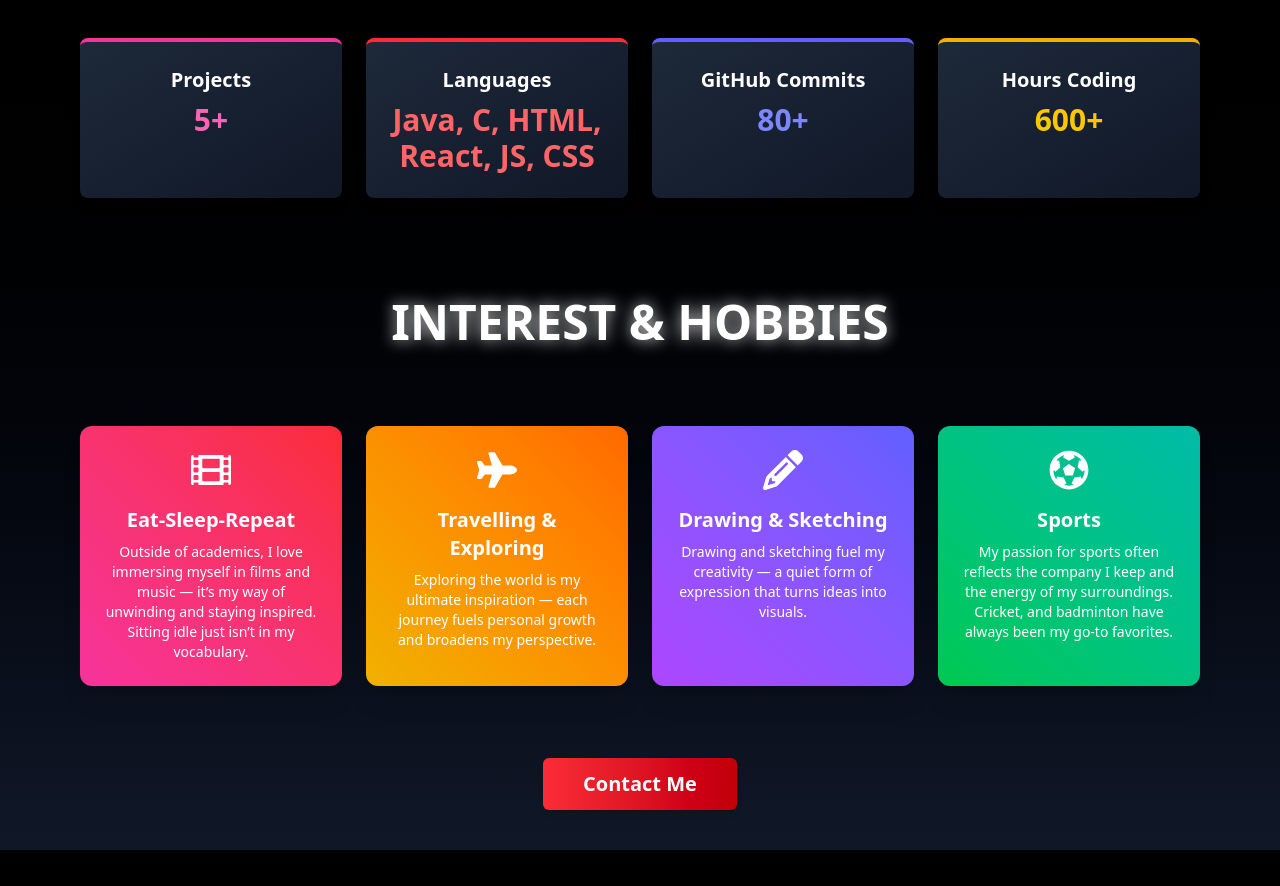
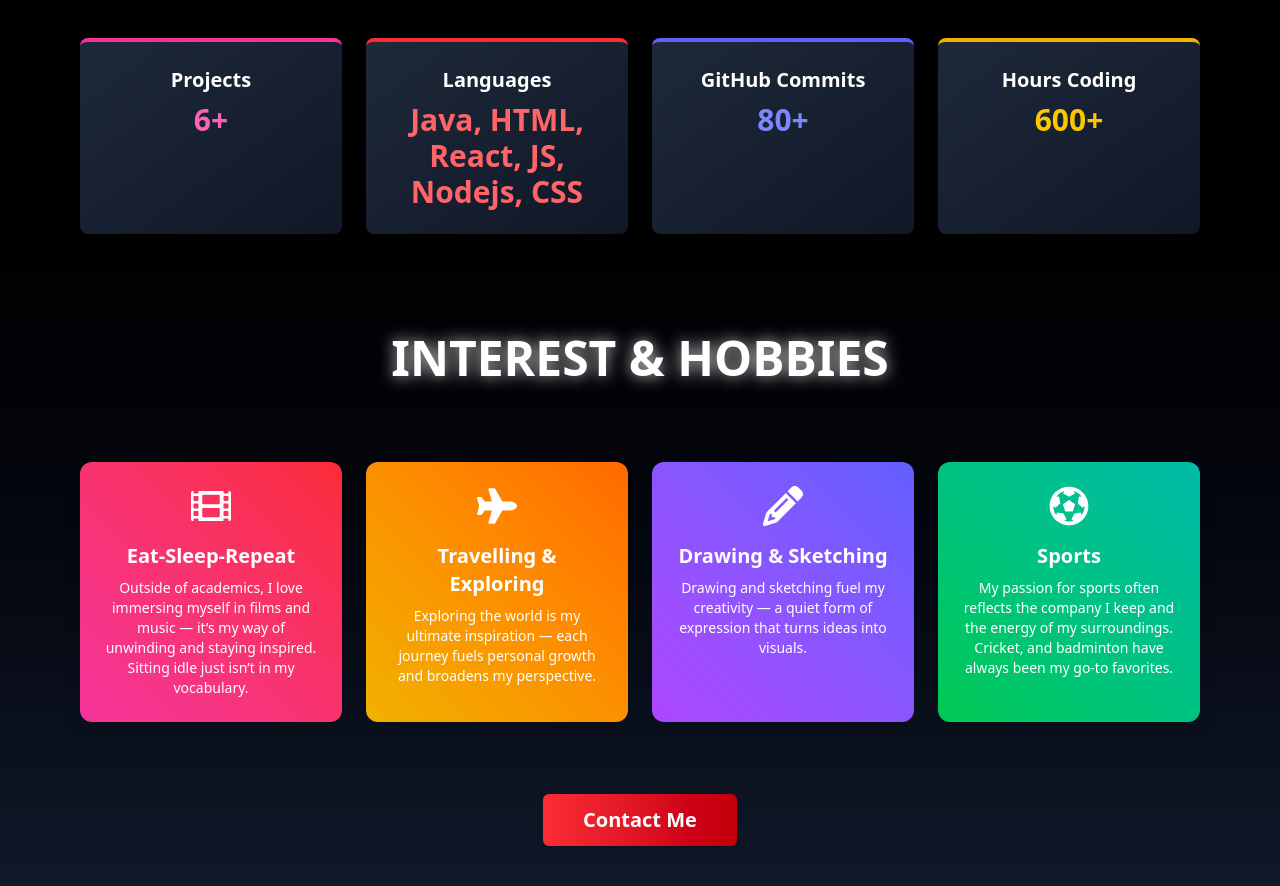
Before and after one commit to Bharat-dixit-0512/My-Portfolio, a React (Vite) app: page / in a window 1280 px wide. Shown: the part 983-1869 px from the top of the page. Before the commit the page ends 1833 px from the top, so only its background shows below. Built offline with nearby package versions, Linux system fonts and the light colour scheme.

Commit message:
Add one project and also some mini update

```diff
--- a/src/components/About.jsx
+++ b/src/components/About.jsx
@@ -101,10 +101,10 @@ const About = () => {
         <div className="grid grid-cols-2 sm:grid-cols-3 md:grid-cols-4 gap-4 text-white text-sm sm:text-base mb-16">
           {[
             'React',
+            'Next.js',
             'Node.js',
             'Tailwind CSS',
             'JavaScript',
-            'TypeScript',
             'MongoDB',
             'Express',
             'Git',
--- a/src/components/Home.jsx
+++ b/src/components/Home.jsx
@@ -62,11 +62,11 @@ const Home = () => {
         <div className="grid grid-cols-1 sm:grid-cols-2 md:grid-cols-4 gap-6 px-4">
           <div className="bg-gradient-to-br from-gray-800 to-gray-900 p-6 rounded-lg shadow-lg hover:scale-105 transition-all duration-300 border-t-4 border-pink-500 text-center">
             <h2 className="text-xl font-semibold mb-2">Projects</h2>
-            <p className="text-3xl font-bold text-pink-400">5+</p>
+            <p className="text-3xl font-bold text-pink-400">6+</p>
           </div>
           <div className="bg-gradient-to-br from-gray-800 to-gray-900 p-6 rounded-lg shadow-lg hover:scale-105 transition-all duration-300 border-t-4 border-red-500 text-center">
             <h2 className="text-xl font-semibold mb-2">Languages</h2>
-            <p className="text-3xl font-bold text-red-400">Java, C, HTML, React, JS, CSS</p>
+            <p className="text-3xl font-bold text-red-400">Java, HTML, React, JS, Nodejs, CSS</p>
           </div>
           <div className="bg-gradient-to-br from-gray-800 to-gray-900 p-6 rounded-lg shadow-lg hover:scale-105 transition-all duration-300 border-t-4 border-indigo-500 text-center">
             <h2 className="text-xl font-semibold mb-2">GitHub Commits</h2>
--- a/src/components/Projects.jsx
+++ b/src/components/Projects.jsx
@@ -44,6 +44,15 @@ const Projects = () => {
       codeLink:'https://github.com/Bharat-dixit-0512/My-Portfolio',
       liveLink:'https://my-portfolioisme.netlify.app/'
     },
+    {
+      id: 7,
+      title: 'City Buddy',
+      description: 'This is a Travel Based Project to find places in Unfamiliar City ',
+      image: '/City-Buddy.png',
+      codeLink:'https://github.com/Bharat-dixit-0512/City-Buddy',
+      liveLink:'https://github.com/Bharat-dixit-0512/City-Buddy'
+    },
+
   ];
 
   return (
```
Also changed, not shown: 1 other file (tests, documents, lock files or other folders).
